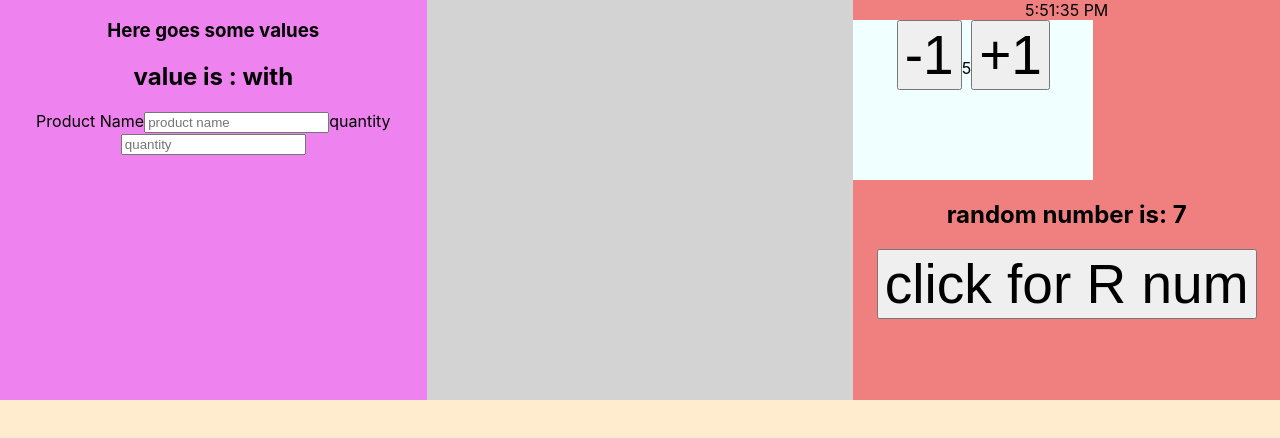
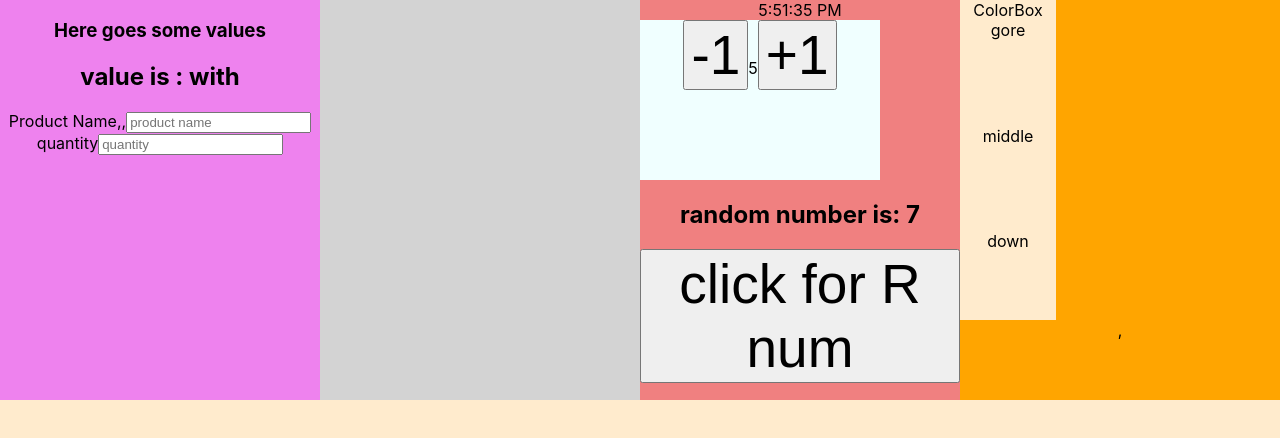
Before and after one commit to ProfesorZarko/zadatak01, a React (Create React App) app: page /daki in a window 1280 px wide. Shown: the top 438 px of the page. Built offline with nearby package versions, Linux system fonts and the light colour scheme.

Commit message:
21. septembar

```diff
--- a/src/App.js
+++ b/src/App.js
@@ -2,6 +2,7 @@ import './App.css';
 import { BrowserRouter, Routes, Route } from 'react-router-dom';
 import Daki from "./pages/Daki.jsx"
 import Home from './pages/Home';
+import Odeljenje from './pages/Odeljenje';
 function App() {
   return (
     <BrowserRouter>
@@ -9,6 +10,7 @@ function App() {
           <Routes>
             <Route path='/' element={<Home/> } />
             <Route path='daki' element={<Daki />} />
+            <Route path='odeljenje' element={<Odeljenje />} />
           </Routes>
 
     </div>
--- /dev/null
+++ b/src/componentsForDaki/ColorBox.css
@@ -0,0 +1,13 @@
+.ColorBox{
+    background-color: blanchedalmond;
+    height: 80%;
+    width: 30%;
+
+}
+.ColorBox div{
+    margin: 6px solid black;
+    height: 33%;
+    display: flexbox;
+    justify-content: center;
+
+}
--- /dev/null
+++ b/src/componentsForDaki/ColorBox.jsx
@@ -0,0 +1,12 @@
+import React from 'react';
+import "./ColorBox.css"
+
+export default function ColorBox() {
+  return (
+    <div className='ColorBox'>ColorBox
+        <div className="upper">gore</div>
+        <div className="middle">middle</div>
+        <div className="down">down</div>
+    </div>
+  )
+}
--- a/src/componentsForDaki/Daki.css
+++ b/src/componentsForDaki/Daki.css
@@ -4,9 +4,10 @@
     display: flex;
 }
 
-.upperLeft, .upperRight, .middleLeft, middleRight{
+.upperLeft, .upperRight, .middleLeft, .middleRight{
+
+    height: 50%;
     width: 50%;
-    height: 50%;
 }
 .upperLeft{
     background-color: violet;
@@ -17,3 +18,6 @@
 .middleLeft{
     background-color: lightcoral;
 }
+.middleRight{
+    background-color: orange;
+}
--- a/src/componentsForDaki/DakiShopingForm.jsx
+++ b/src/componentsForDaki/DakiShopingForm.jsx
@@ -16,6 +16,7 @@ export default function DakiShopingForm() {
         <h3>Here goes some values</h3>
         <h2>value is : {formData.product} with {formData.quantity}</h2>
         <label htmlFor="product">Product Name</label>
+,,
 
           <input type="text"
           placeholder='product name'
--- a/src/pages/Daki.jsx
+++ b/src/pages/Daki.jsx
@@ -4,6 +4,7 @@ import DakiShopingForm from '../componentsForDaki/DakiShopingForm'
 import ClockForDaki from '../componentsForDaki/ClockForDaki';
 import DakiCounter from '../componentsForDaki/DakiCounter';
 import RandomDaki from '../componentsForDaki/RandomDaki';
+import ColorBox from '../componentsForDaki/ColorBox';
 
 export default function Daki() {
   return (
@@ -18,7 +19,10 @@ export default function Daki() {
               <DakiCounter />
               <RandomDaki />
             </div>
-            <div className='middleRight'></div>
+            <div className='middleRight'>
+              <ColorBox />,
+
+            </div>
       </div>
     </div>
   )
--- /dev/null
+++ b/src/pages/Odeljenje.jsx
@@ -0,0 +1,9 @@
+import React from 'react'
+
+export default function Odeljenje() {
+  return (
+    <div>
+        <h1>odeljenje nadarenih npr. za informatiku</h1>
+    </div>
+  )
+}
```
